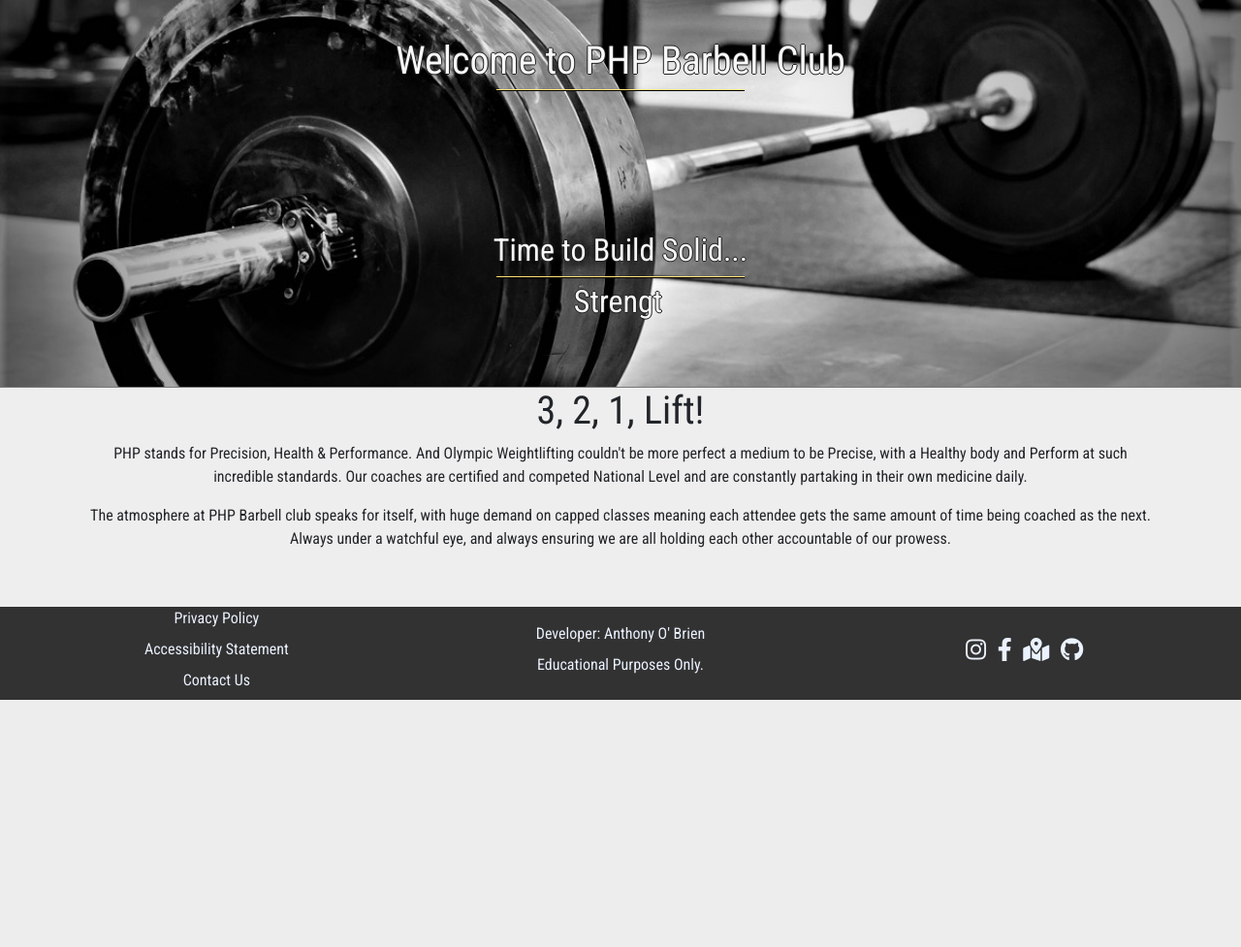
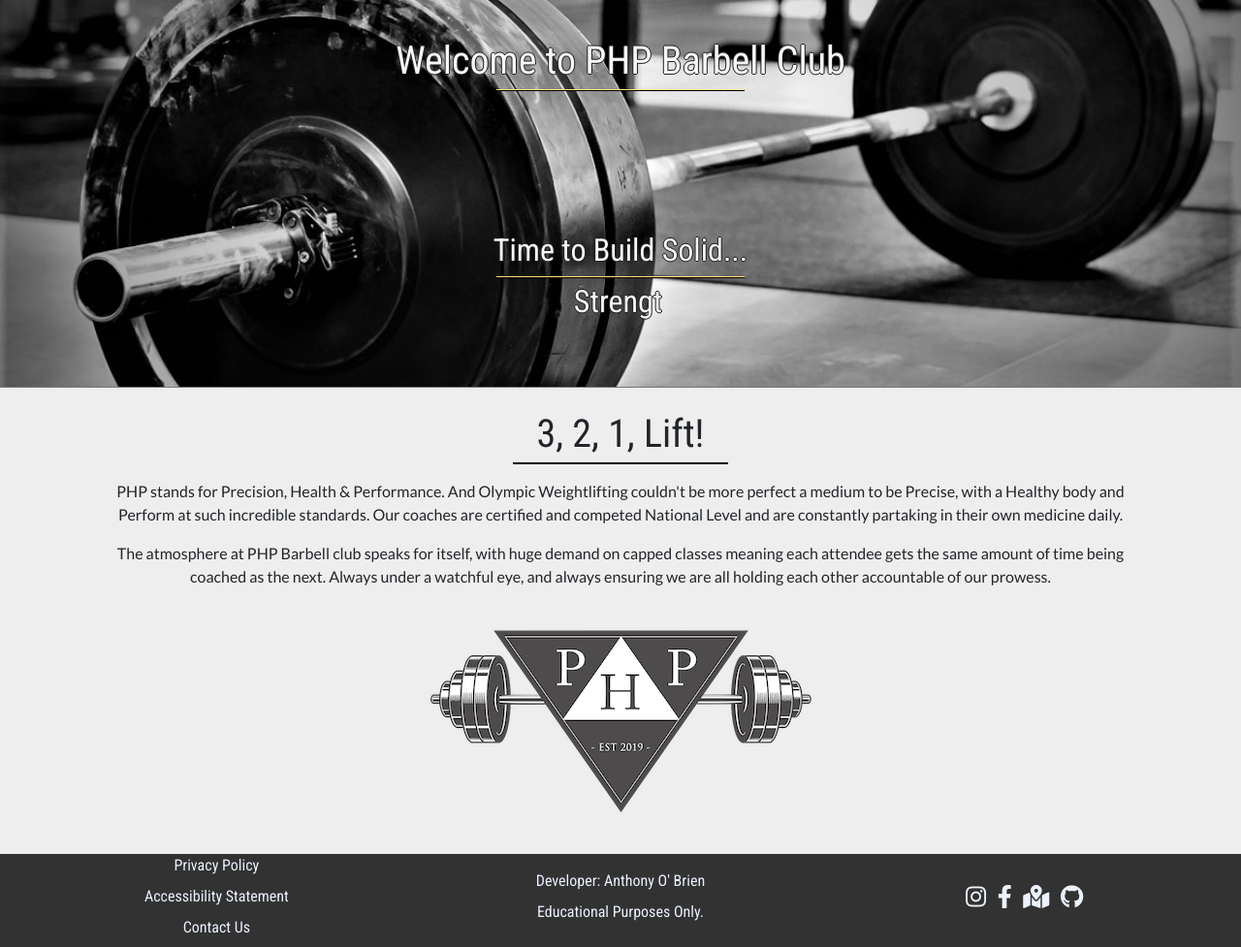
Before and after one commit to auxfuse/Milestone4, a Django app: page / in a window 1280 px wide. Shown: the part 78-1055 px from the top of the page at 97% size. Before the commit the page ends 800 px from the top, so only its background shows below. Run offline with Django 3.2, Linux system fonts and the light colour scheme; some libraries are stand-ins or nearby versions.

Commit message:
Index page description & brand seperator added with alerts tested & JS ammended to to fade alert container

```diff
--- a/Milestone4/static/css/style.css
+++ b/Milestone4/static/css/style.css
@@ -51,6 +51,13 @@ body::-webkit-scrollbar-thumb {
 
 /* Alerts */
 
+.alerts-container {
+    margin-top: 2rem;
+}
+
+.alert {
+    font-family: "Lato", sans-serif;
+}
 
 /* Navbar */
 
@@ -153,6 +160,7 @@ footer .row {
 
 .page-desc {
     font-family: "Lato", sans-serif;
+    margin: 1rem;
 }
 
 .brand-img {
@@ -259,7 +267,7 @@ footer .row {
     text-align: center;
 }
 
-.welcome-txt:after {
+.welcome-txt::after {
     content: '';
     display: block;
     height: 2px;
@@ -321,6 +329,24 @@ footer .row {
     100% {
         opacity: 1;
     }
+}
+
+.intro {
+    margin-top: 1.5rem;
+    margin-bottom: 1rem;
+}
+
+.intro-title {
+    margin-bottom: 0.5rem;
+}
+
+.intro-title::after {
+    content: '';
+    display: block;
+    height: 2px;
+    width: 20%;
+    margin: 5px auto;
+    background: #000000;
 }
 
 /* Forum page */
--- a/templates/pages/index.html
+++ b/templates/pages/index.html
@@ -1,4 +1,6 @@
 {% extends 'base.html' %}
+
+{% load static %}
 
 {% block title %} Welcome {% endblock %}
 
@@ -20,21 +22,21 @@
     <!-- Page/Form alerts for user visibility, injected via Jinja as template -->
     {% include 'partials/_alerts.html' %}
 
-    <div class="container">
+    <div class="container intro">
         <div class="row">
-            <div class="col-sm-12 introduction text-center">
-                <h1>3, 2, 1, Lift!</h1>
-                <p>PHP stands for Precision, Health & Performance. And Olympic Weightlifting couldn't be more perfect a medium
+            <div class="col-sm-12 text-center">
+                <h1 class="intro-title">3, 2, 1, Lift!</h1>
+                <p class="page-desc">PHP stands for Precision, Health & Performance. And Olympic Weightlifting couldn't be more perfect a medium
                 to be Precise, with a Healthy body and Perform at such incredible standards. Our coaches are certified and competed
                 National Level and are constantly partaking in their own medicine daily.</p>
-                <p>The atmosphere at PHP Barbell club speaks for itself, with huge demand on capped classes meaning each attendee gets
+                <p class="page-desc">The atmosphere at PHP Barbell club speaks for itself, with huge demand on capped classes meaning each attendee gets
                 the same amount of time being coached as the next. Always under a watchful eye, and always ensuring we are all holding
                 each other accountable of our prowess.</p>
             </div>
         </div>
         <div class="row">
-            <div class="col-sm-12 col-sm-6">
-
+            <div class="col-sm-12 text-center brand-img">
+                <img class="img-fluid" src="{% static 'img/logo.png' %}" alt="PHP Logo">
             </div>
         </div>
     </div>
--- a/templates/partials/_alerts.html
+++ b/templates/partials/_alerts.html
@@ -1,9 +1,9 @@
 {% if messages %}
     {% for message in messages %}
-        <div class="container">
+        <div id="msg-alert" class="container alerts-container">
             <div class="row">
-                <div class="col-sm-12 my-auto">
-                    <div id="msg-alert" class="alert alert-{{ message.tags }} alert-dismissible" role="alert">
+                <div class="col-sm-12 text-center">
+                    <div class="alert alert-{{ message.tags }} alert-dismissible" role="alert">
                         <strong>
                             {% if message.level == DEFAULT_MESSAGE_LEVELS.ERROR %}
                                 Error:
```
